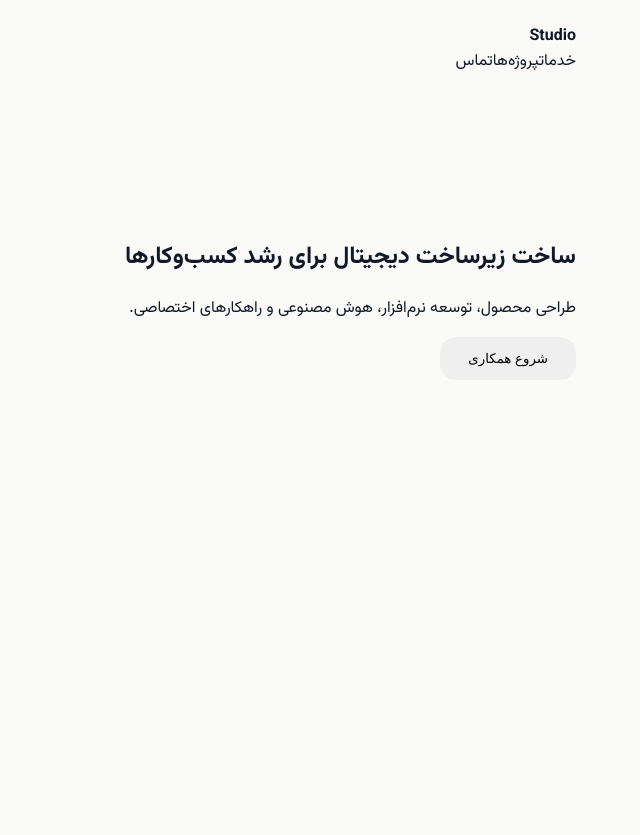
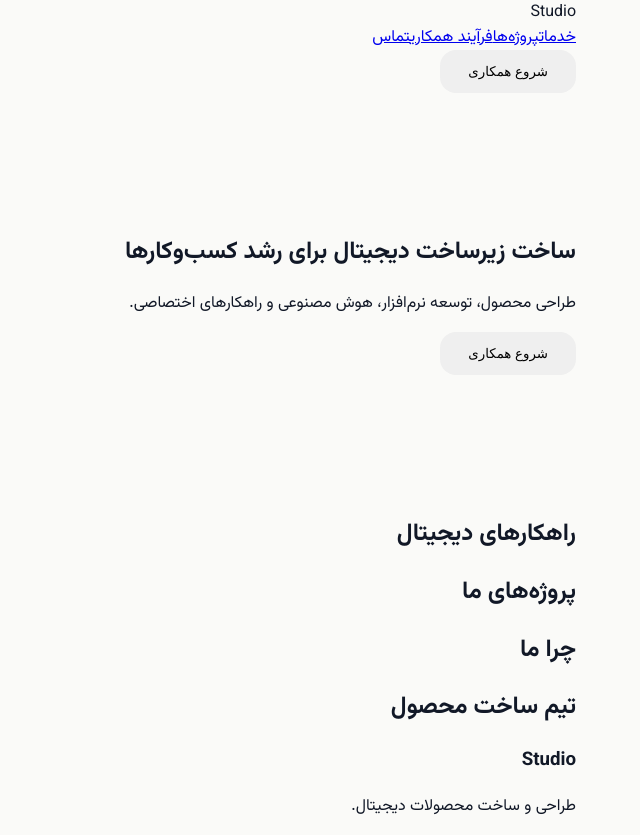
Before and after one commit to zohreksh/smartpilot, a Nuxt app: page / in a window 1280 px wide. Shown: the whole page, without its empty margins (640-1280 px from the left). Before the commit the page ends 800 px from the top, so only its background shows below. Built offline with nearby package versions, Linux system fonts and the light colour scheme.

Commit message:
new changes

```diff
--- /dev/null
+++ b/components/layout/SiteFooter.vue
@@ -0,0 +1,8 @@
+<template>
+  <footer class="site-footer">
+    <div class="container">
+      <h3>Studio</h3>
+      <p>طراحی و ساخت محصولات دیجیتال.</p>
+    </div>
+  </footer>
+</template>
--- a/components/layout/SiteHeader.vue
+++ b/components/layout/SiteHeader.vue
@@ -1,12 +1,14 @@
 <template>
-  <header class="header">
+  <header class="site-header">
     <div class="container">
-      <strong>Studio</strong>
-      <nav>
-        <a>خدمات</a>
-        <a>پروژه‌ها</a>
-        <a>تماس</a>
+      <div class="header-brand">Studio</div>
+      <nav class="header-nav">
+        <a href="#">خدمات</a>
+        <a href="#">پروژه‌ها</a>
+        <a href="#">فرآیند همکاری</a>
+        <a href="#">تماس</a>
       </nav>
+      <button class="header-button">شروع همکاری</button>
     </div>
   </header>
 </template>
--- /dev/null
+++ b/components/sections/ProjectsSection.vue
@@ -0,0 +1,7 @@
+<template>
+  <section class="section">
+    <div class="container">
+      <h2>پروژه‌های ما</h2>
+    </div>
+  </section>
+</template>
--- /dev/null
+++ b/components/sections/ServicesSection.vue
@@ -0,0 +1,7 @@
+<template>
+  <section class="section">
+    <div class="container">
+      <h2>راهکارهای دیجیتال</h2>
+    </div>
+  </section>
+</template>
--- /dev/null
+++ b/components/sections/TeamSection.vue
@@ -0,0 +1,7 @@
+<template>
+  <section class="section">
+    <div class="container">
+      <h2>تیم ساخت محصول</h2>
+    </div>
+  </section>
+</template>
--- /dev/null
+++ b/components/sections/WhyUsSection.vue
@@ -0,0 +1,7 @@
+<template>
+  <section class="section">
+    <div class="container">
+      <h2>چرا ما</h2>
+    </div>
+  </section>
+</template>
--- a/pages/index.vue
+++ b/pages/index.vue
@@ -2,5 +2,10 @@
   <main>
     <SiteHeader />
     <HeroSection />
+    <ServicesSection />
+    <ProjectsSection />
+    <WhyUsSection />
+    <TeamSection />
+    <SiteFooter />
   </main>
 </template>
```
